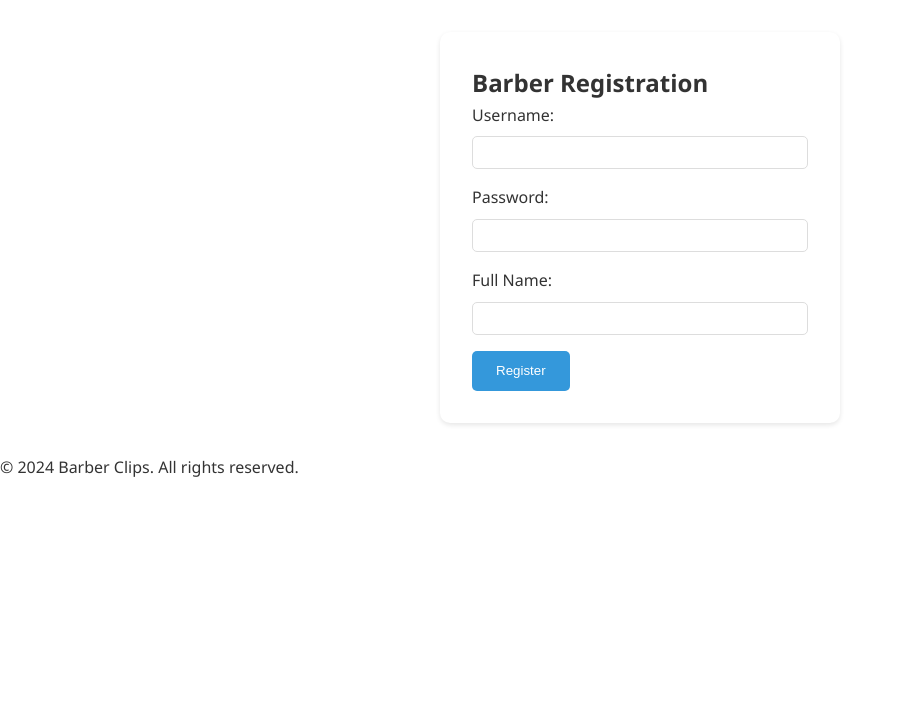
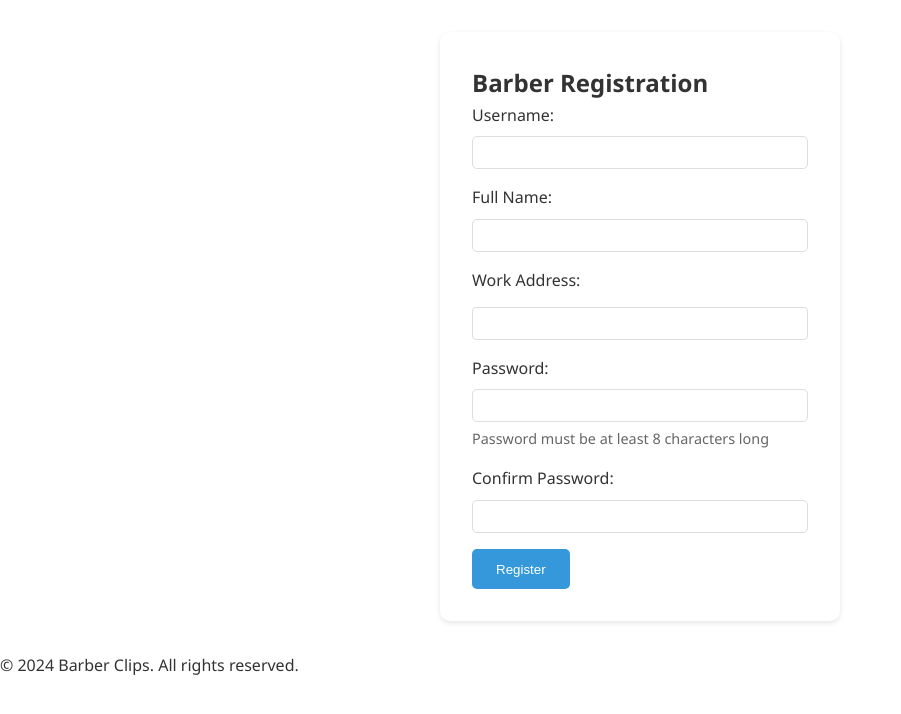
Before and after one commit to notgustavorios/barber, a Flask app: page /barber/register in a window 1280 px wide. Shown: the part 70-784 px from the top of the page, without its empty margins (0-901 px from the left). Run offline with Flask 3, Linux system fonts and the light colour scheme; some libraries are stand-ins or nearby versions.

Commit message:
autocomplete added to barber_register address input

```diff
--- /dev/null
+++ b/Static/js/barber-register.js
@@ -0,0 +1,64 @@
+document.addEventListener('DOMContentLoaded', function() {
+    console.log("Barber registration js loaded")
+
+    // Form validation
+    const form = document.getElementById('registerForm');
+    const password = document.getElementById('password');
+    const confirmPassword = document.getElementById('confirm_password');
+    const passwordError = document.getElementById('password-error');
+
+    form.addEventListener('submit', function(event) {
+        // Reset error messages
+        passwordError.textContent = '';
+
+        // Validate password length
+        if (password.value.length < 8) {
+            passwordError.textContent = 'Password must be at least 8 characters long';
+            event.preventDefault();
+            return;
+        }
+
+        // Validate password match
+        if (password.value !== confirmPassword.value) {
+            passwordError.textContent = 'Passwords do not match';
+            event.preventDefault();
+            return;
+        }
+
+        // Validate that address coordinates were captured
+        if (!document.getElementById('latitude').value ||
+            !document.getElementById('longitude').value) {
+            alert('Please select a valid address from the dropdown suggestions');
+            event.preventDefault();
+            return;
+        }
+    });
+});
+
+let autocomplete;
+function initAutocomplete()
+{
+    console.log("initAutocomplete() ran")
+    autocomplete = new google.maps.places.Autocomplete(
+        document.getElementById('address'),
+        {
+            types: ['establishment'],
+            componentRestrictions: {'country': ['US']},
+            fields: ['place_id', 'geometry', 'name']
+        }
+    );
+    autocomplete.addListener('place_changed', onPlaceChanged);
+}
+
+function onPlaceChanged()
+{
+    const place = autocomplete.getPlace();
+    if (!place.geometry) {
+        alert('Please select a valid address from the dropdown.');
+        return;
+    }
+
+    document.getElementById('latitude').value = place.geometry.location.lat();
+    document.getElementById('longitude').value = place.geometry.location.lng();
+
+}
--- a/Templates/barber_register.html
+++ b/Templates/barber_register.html
@@ -1,23 +1,79 @@
 {% extends "base.html" %}
 {% block title %}Barber Registration{% endblock %}
+
+{% block extra_css %}
+<style>
+.location-input {
+    margin-bottom: 20px;
+}
+
+#address {
+    width: 100%;
+    padding: 8px;
+    margin-top: 5px;
+    border: 1px solid #ddd;
+    border-radius: 4px;
+}
+
+.password-requirements {
+    font-size: 0.9em;
+    color: #666;
+    margin-top: 5px;
+}
+
+.error-message {
+    color: #dc3545;
+    font-size: 0.9em;
+    margin-top: 5px;
+}
+</style>
+{% endblock %}
 
 {% block content %}
 <div class="auth-container">
     <h2>Barber Registration</h2>
-    <form method="POST" class="auth-form">
+    <form method="POST" class="auth-form" id="registerForm">
         <div class="form-group">
             <label for="username">Username:</label>
             <input type="text" id="username" name="username" required>
         </div>
-        <div class="form-group">
-            <label for="password">Password:</label>
-            <input type="password" id="password" name="password" required>
-        </div>
+
         <div class="form-group">
             <label for="name">Full Name:</label>
             <input type="text" id="name" name="name" required>
         </div>
+
+        <div class="form-group">
+            <label for="address">Work Address:</label>
+            <input type="text" id="address" name="address" required>
+            <input type="hidden" id="latitude" name="latitude">
+            <input type="hidden" id="longitude" name="longitude">
+        </div>
+
+        <div class="form-group">
+            <label for="password">Password:</label>
+            <input type="password" id="password" name="password" required>
+            <div class="password-requirements">
+                Password must be at least 8 characters long
+            </div>
+        </div>
+
+        <div class="form-group">
+            <label for="confirm_password">Confirm Password:</label>
+            <input type="password" id="confirm_password" name="confirm_password" required>
+            <div class="error-message" id="password-error"></div>
+        </div>
+
         <button type="submit" class="btn btn-primary">Register</button>
     </form>
 </div>
 {% endblock %}
+
+{% block scripts %}
+
+<script src="{{ url_for('static', filename='js/barber-register.js') }}"></script>
+<script async
+    src="https://maps.googleapis.com/maps/api/js?key={{ places_api_key }}&loading=async&libraries=places&callback=initAutocomplete">
+</script>
+
+{% endblock %}
--- a/app.py
+++ b/app.py
@@ -69,8 +69,8 @@ def barber_register():
 
         flash('Registration successful')
         return redirect(url_for('barber_login'))
-
-    return render_template('barber_register.html')
+    places_api_key = os.getenv("GOOGLE_MAPS_API_KEY")
+    return render_template('barber_register.html', places_api_key=places_api_key)
 
 @app.route('/barber/login', methods=['GET', 'POST'])
 def barber_login():
```
Also changed, not shown: instance/barber_clips.db.
